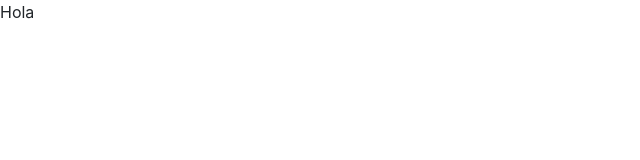
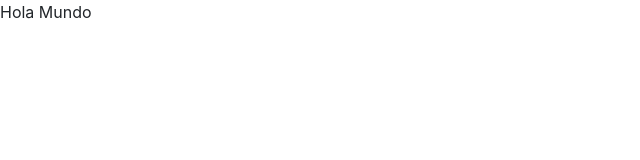
Before and after one commit to marita30/note.app, a website: page index.html in a window 1280 px wide. Shown: the full height of the page, 0-640 px from the left. Drawn offline with nearby package versions, Linux system fonts and the light colour scheme.

Commit message:
Agregando al package.json jasmine-node y actuaizando el index.html para mandar hola mundo en localhost8080.

```diff
--- a/index.html
+++ b/index.html
@@ -11,7 +11,9 @@
   <body>
 
     <div id="getNote">
-      Hola
+      <script>
+      document.write("Hola Mundo")
+      </script>
     </div>
 
   </body>
--- a/package.json
+++ b/package.json
@@ -4,6 +4,7 @@
   "description": "",
   "main": "index.js",
   "dependencies": {
+    "http-server": "^0.11.1",
     "pil": "^0.1.1"
   },
   "devDependencies": {
```
Also changed, not shown: 1 other file.
